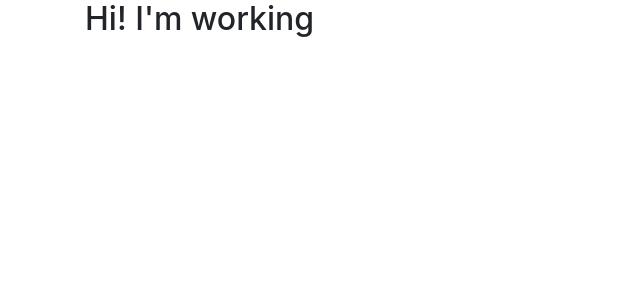
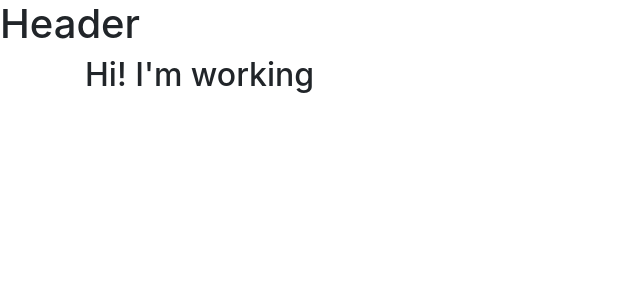
Before and after one commit to snelakanti/Shopping-list-Recipe-book, an Angular app in the folder my-app/: page / in a window 1280 px wide. Shown: the top 300 px of the page, without its empty margins (0-640 px from the left). Built offline with nearby package versions, Linux system fonts and the light colour scheme.

Commit message:
create header component

```diff
--- a/my-app/src/app/app.component.html
+++ b/my-app/src/app/app.component.html
@@ -1,8 +1,8 @@
+<app-header></app-header>
 <div class="container">
   <div class="row">
     <div class="col-md-12">
       <h2>Hi! I'm working</h2>
-
     </div>
   </div>
 </div>
--- a/my-app/src/app/app.module.ts
+++ b/my-app/src/app/app.module.ts
@@ -3,11 +3,13 @@
 
 
 import { AppComponent } from './app.component';
+import { HeaderComponent } from './header/header.component';
 
 
 @NgModule({
   declarations: [
-    AppComponent
+    AppComponent,
+    HeaderComponent
   ],
   imports: [
     BrowserModule
--- /dev/null
+++ b/my-app/src/app/header/header.component.html
@@ -0,0 +1 @@
+<h1>Header</h1>
```
Also changed, not shown: my-app/src/app/header/header.component.ts (added, +13 -0 lines).
